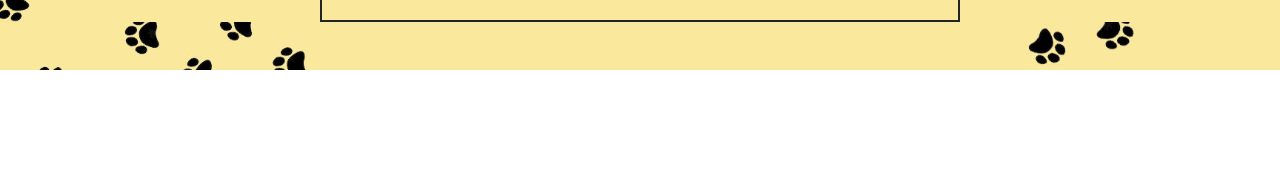
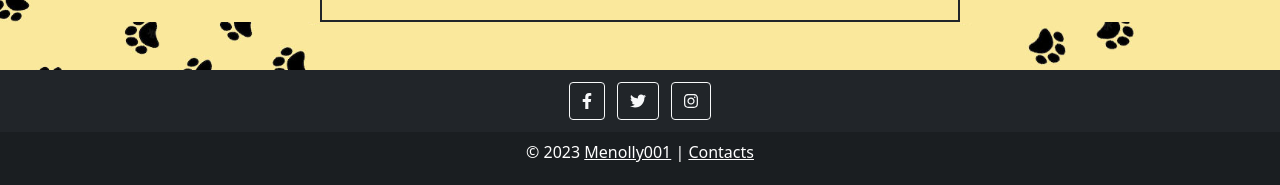
Before and after one commit to Menolly001/Au-coeur-des-chats, a plain HTML site: page contactez.html in a window 1280 px wide. Shown: the part 1367-1552 px from the top of the page. Before the commit the page ends 1437 px from the top, so only its background shows below. Drawn offline with nearby package versions, Linux system fonts and the light colour scheme.

Commit message:
Mise en place des méta ainsi que du footer

```diff
--- a/contactez.html
+++ b/contactez.html
@@ -4,11 +4,14 @@
     <meta charset="UTF-8">
     <meta http-equiv="X-UA-Compatible" content="IE=edge">
     <meta name="viewport" content="width=device-width, initial-scale=1.0">
+    <meta name="description" content="adoption, chats, mignons, kawaï, miaou, croquettes" />
     <link rel="stylesheet" href="./css/style.css">
     <link href="https://cdn.jsdelivr.net/npm/bootstrap@5.1.3/dist/css/bootstrap.min.css" rel="stylesheet" integrity="sha384-1BmE4kWBq78iYhFldvKuhfTAU6auU8tT94WrHftjDbrCEXSU1oBoqyl2QvZ6jIW3" crossorigin="anonymous">
     <link rel="preconnect" href="https://fonts.googleapis.com">
     <link rel="preconnect" href="https://fonts.gstatic.com" crossorigin>
     <link href="https://fonts.googleapis.com/css2?family=Pacifico&display=swap" rel="stylesheet">
+    <script src="https://cdn.jsdelivr.net/npm/bootstrap@5.2.3/dist/js/bootstrap.bundle.min.js" integrity="sha384-kenU1KFdBIe4zVF0s0G1M5b4hcpxyD9F7jL+jjXkk+Q2h455rYXK/7HAuoJl+0I4" crossorigin="anonymous"></script>
+    <script src="https://use.fontawesome.com/releases/v6.1.0/js/all.js" crossorigin="anonymous"></script>
     <title>Au coeur des chats</title>
 </head>
 <body>
@@ -21,7 +24,7 @@
         <nav class=" menu navbar navbar-expand-lg d-flex">
             <div class="container-fluid">
                 <a class=" title navbar-brand text-dark col-4 text-center fs-2 " href="#">Au coeur des chats</a>
-                <button class="navbar-toggler" type="button" data-bs-toggle="collapse" data-bs-target="#navbarSupportedContent" aria-controls="navbarSupportedContent" aria-expanded="false" aria-label="Toggle navigation">
+                <button class="navbar-toggler border-dark" type="button" data-bs-toggle="collapse" data-bs-target="#navbarSupportedContent" aria-controls="navbarSupportedContent" aria-expanded="false" aria-label="Toggle navigation">
                 <span class="navbar-toggler-icon"></span>
                 </button>
                 <div class="collapse navbar-collapse row" id="navbarSupportedContent">
@@ -90,5 +93,26 @@
         </form>
     </div>
     </main>
+
+    <footer class="bg-dark text-center text-white fs-6">
+        <div class="container p-2 pb-0">
+          <section class="mb-2">
+            <a class="btn btn-outline-light btn-floating m-1" href="#!" role="button"
+              ><i class="fab fa-facebook-f"></i
+            ></a>
+            <a class="btn btn-outline-light btn-floating m-1" href="#!" role="button"
+              ><i class="fab fa-twitter"></i
+            ></a>
+            <a class="btn btn-outline-light btn-floating m-1" href="#!" role="button"
+              ><i class="fab fa-instagram"></i
+            ></a>
+          </section>
+        </div>
+        <div class="text-center p-2" style="background-color: rgba(0, 0, 0, 0.2);">
+          <p>© 2023
+            <a class="text-white" href="https://github.com/Menolly001">Menolly001</a> |
+            <a class="text-white" href="contacts.html">Contacts</a>
+          </p>
+        </footer>
 </body>
 </html>
```
Also changed, not shown: animaux.html (+24 -1 lines), index.html (+28 -0 lines), css/style.css (line endings or trailing spaces).
